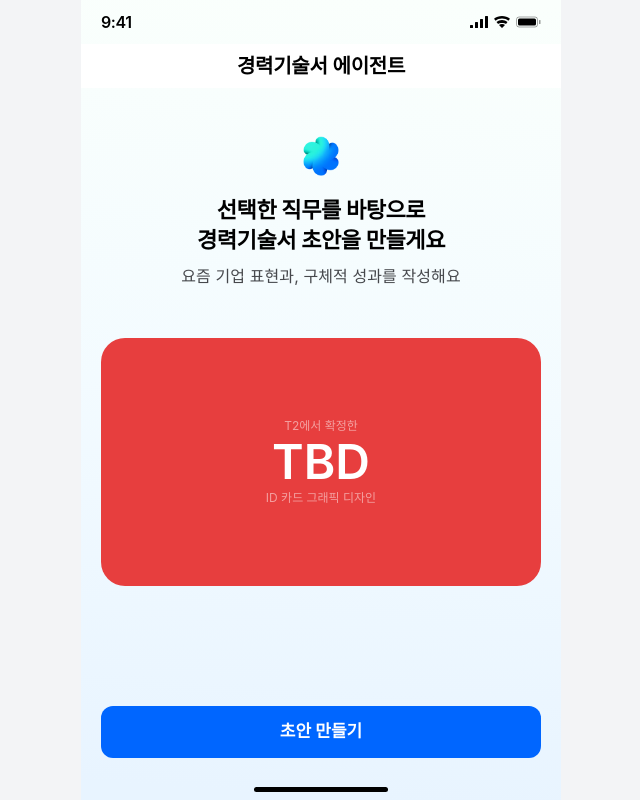
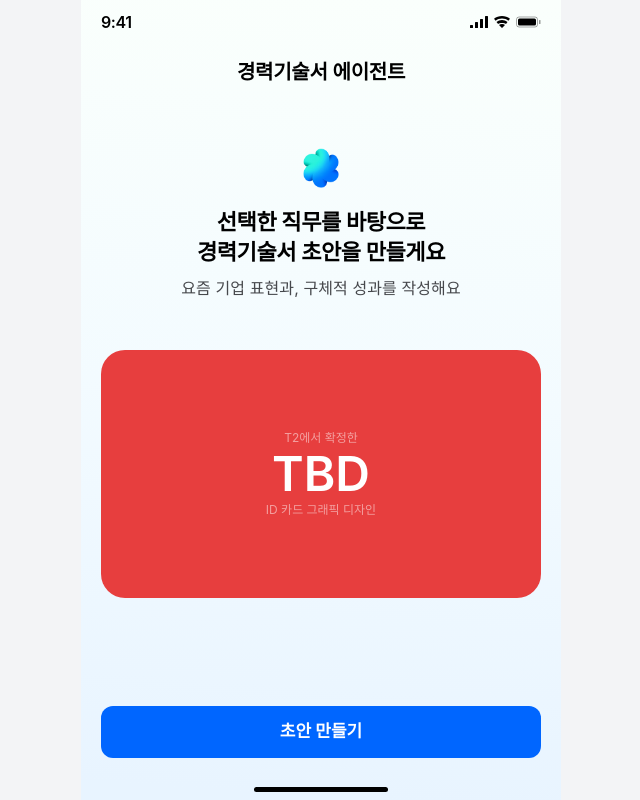
Before and after one commit to c6143405-crypto/resume-agent, a Next.js app: page /A in a window 1280 px wide. Shown: the whole page, without its empty margins (319-959 px from the left). Built offline with nearby package versions, Linux system fonts and the light colour scheme.

Commit message:
git add app/components/PageTitleBar.tsx app/A/page.tsx git commit -m "지혜_PageTitleBar_공통컴포넌트_추출_높이56_배경투명"

```diff
--- a/app/A/page.tsx
+++ b/app/A/page.tsx
@@ -3,6 +3,7 @@
 import { useEffect, useRef, useState } from "react";
 import Image from "next/image";
 import { AiOrb } from "../components/AiOrb";
+import { PageTitleBar } from "../components/PageTitleBar";
 
 /**
  * A 타입 (미니멀 텍스트형) — 새 디자인 진행 중
@@ -33,24 +34,6 @@ function StatusBar() {
           <rect x="2" y="2.5" width="18" height="7" rx="1.5" fill="currentColor" />
         </svg>
       </div>
-    </div>
-  );
-}
-
-// ─── 페이지 타이틀바 (스크롤 시 하단 border) ───────────────────────────
-function PageTitleBar({ showBorderBottom = false }: { showBorderBottom?: boolean }) {
-  return (
-    <div
-      className="relative z-10 flex h-11 items-center justify-center bg-static-white px-5 transition-[border-color] duration-150"
-      style={{
-        borderBottom: showBorderBottom
-          ? "0.5px solid rgba(112, 115, 124, 0.16)"
-          : "0.5px solid transparent",
-      }}
-    >
-      <h1 className="text-heading-2 font-bold text-label-strong">
-        경력기술서 에이전트
-      </h1>
     </div>
   );
 }
--- /dev/null
+++ b/app/components/PageTitleBar.tsx
@@ -0,0 +1,32 @@
+"use client";
+
+/**
+ * PageTitleBar — A/B/C/D 공통 헤더 컴포넌트.
+ *
+ * Figma 스펙:
+ * - 높이: 56px (h-14)
+ * - 텍스트: Heading 2/Bold (20px / 600 / line-height 140% / letter-spacing -0.24px)
+ *   → text-heading-2 토큰에 이미 반영됨
+ * - 좌우 padding: 20px (px-5) — 모바일 mockup 안에서 텍스트가 끝에 붙지 않도록
+ * - 스크롤 시 하단 border 표시
+ */
+interface PageTitleBarProps {
+  showBorderBottom?: boolean;
+}
+
+export function PageTitleBar({ showBorderBottom = false }: PageTitleBarProps) {
+  return (
+    <div
+      className="relative z-10 flex h-14 items-center justify-center px-5 transition-[border-color] duration-150"
+      style={{
+        borderBottom: showBorderBottom
+          ? "0.5px solid rgba(112, 115, 124, 0.16)"
+          : "0.5px solid transparent",
+      }}
+    >
+      <h1 className="text-heading-2 font-bold text-label-strong">
+        경력기술서 에이전트
+      </h1>
+    </div>
+  );
+}
```
